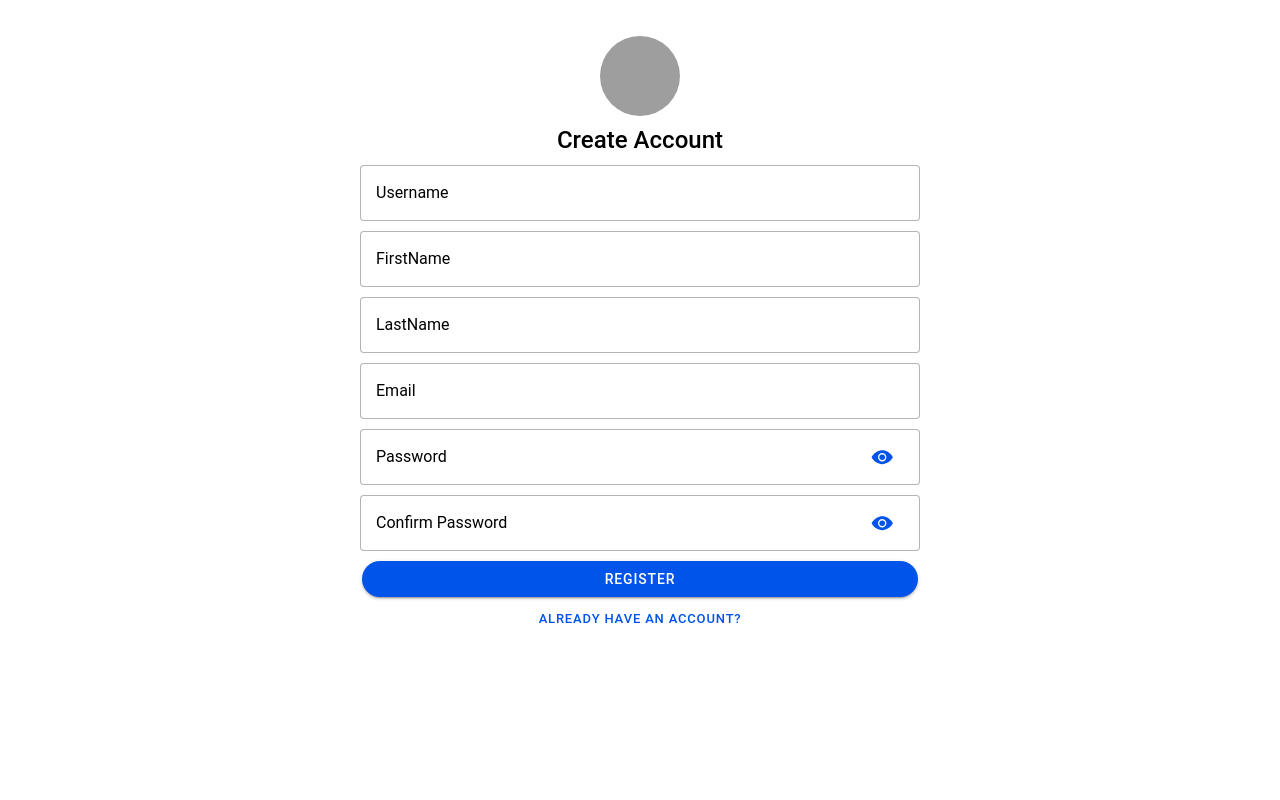
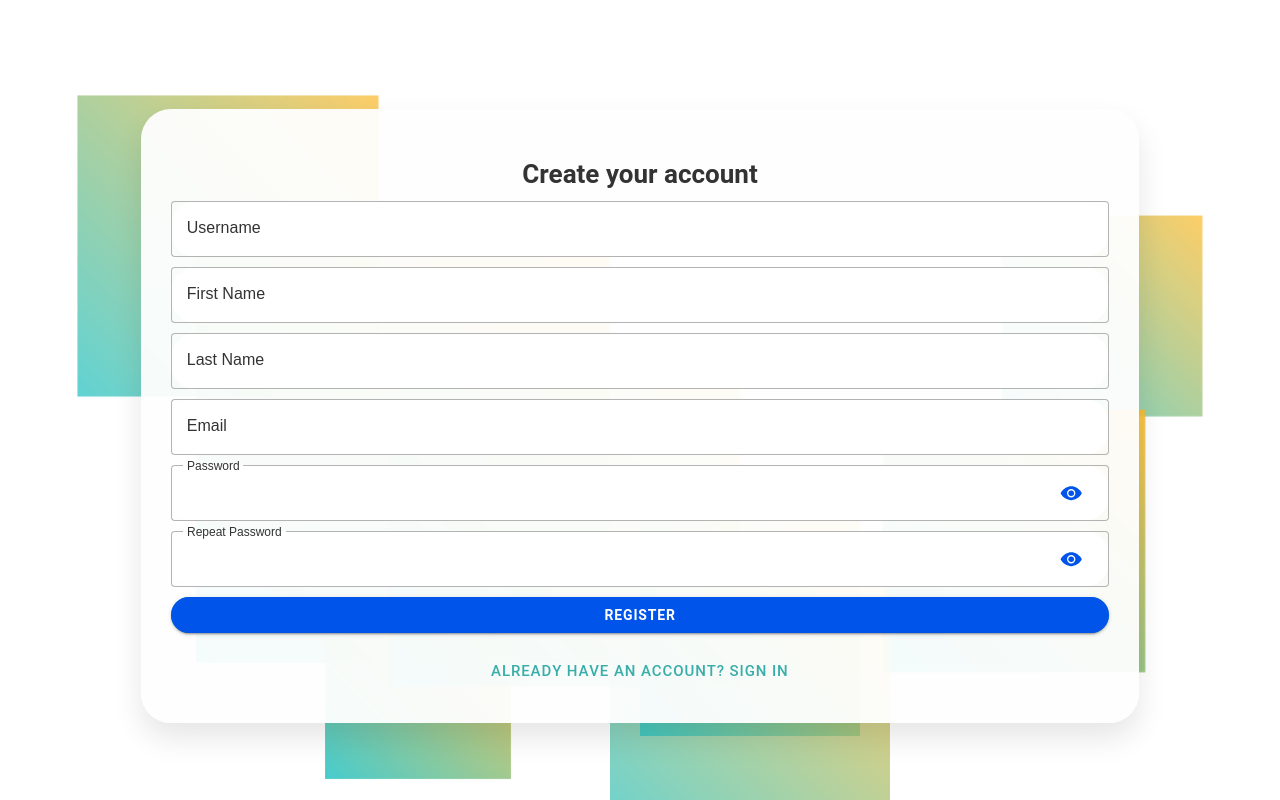
Before and after one commit to keynaGogo1/it35-lab, a React (Vite) app: page /it35-lab/register in a window 1280 px wide. Built offline with nearby package versions, Linux system fonts and the light colour scheme; grey boxes are pictures that could not be loaded.

Commit message:
added editprofile

```diff
--- a/src/pages/EditProfilePage.tsx
+++ b/src/pages/EditProfilePage.tsx
@@ -2,7 +2,7 @@ import React, { useState, useRef, useEffect } from 'react';
 import {
   IonContent, IonPage, IonInput, IonButton, IonAlert, IonHeader,
   IonBackButton, IonButtons, IonItem, IonText, IonCol, IonGrid,
-  IonRow, IonInputPasswordToggle, IonImg, IonAvatar,
+  IonRow, IonInputPasswordToggle, IonImg, IonAvatar, IonCard, IonCardContent
 } from '@ionic/react';
 import { supabase } from '../utils/supabaseClient';
 import { useHistory } from 'react-router-dom';
@@ -12,8 +12,7 @@ const EditAccount: React.FC = () => {
   const [currentPassword, setCurrentPassword] = useState('');
   const [password, setPassword] = useState('');
   const [confirmPassword, setConfirmPassword] = useState('');
-    const [firstName, setFirstName] = useState('');
-    const [lastName, setLastName] = useState('');
+  const [Name, setName] = useState('');
   const [username, setUsername] = useState('');
   const [avatarFile, setAvatarFile] = useState<File | null>(null);
   const [avatarPreview, setAvatarPreview] = useState<string | null>(null);
@@ -37,7 +36,7 @@ const EditAccount: React.FC = () => {
       // Fetch user details from Supabase using the session's email
       const { data: user, error: userError } = await supabase
         .from('users')
-            .select('user_firstname, user_lastname, user_avatar_url, user_email, username')
+        .select('user_name, user_avatar_url, user_email, username')
         .eq('user_email', session.session.user.email) // Use email from the session
         .single();
 
@@ -48,8 +47,7 @@ const EditAccount: React.FC = () => {
       }
 
       // Populate form fields with the retrieved data
-          setFirstName(user.user_firstname || '');
-          setLastName(user.user_lastname || '');
+      setName(user.user_name || '');
       setAvatarPreview(user.user_avatar_url);
       setEmail(user.user_email);
       setUsername(user.username || '');
@@ -95,7 +93,6 @@ const EditAccount: React.FC = () => {
       password: currentPassword,
     });
 
-
     if (passwordError) {
       setAlertMessage('Incorrect current password.');
       setShowAlert(true);
@@ -109,7 +106,6 @@ const EditAccount: React.FC = () => {
       const fileExt = avatarFile.name.split('.').pop();
       const fileName = `${Date.now()}.${fileExt}`;
       const filePath = `avatars/${fileName}`;
-
       const { data: uploadData, error: uploadError } = await supabase.storage
         .from('user-avatars')
         .upload(filePath, avatarFile, {
@@ -128,13 +124,11 @@ const EditAccount: React.FC = () => {
       avatarUrl = data.publicUrl;
     }
 
-
     // Update user data in the users table
     const { error: updateError } = await supabase
       .from('users')
       .update({
-            user_firstname: firstName,
-            user_lastname: lastName,
+        user_name: Name,
         user_avatar_url: avatarUrl,
         username: username,
       })
@@ -164,7 +158,6 @@ const EditAccount: React.FC = () => {
     history.push('/it35-lab/app');
   };
 
-
   return (
     <IonPage>
       <IonHeader>
@@ -173,23 +166,21 @@ const EditAccount: React.FC = () => {
         </IonButtons>
       </IonHeader>
       <IonContent className="ion-padding">
-          <IonItem>
+        <IonCard>
+          <IonCardContent>
             <IonText color="secondary">
               <h1>Edit Account</h1>
             </IonText>
-          </IonItem>
-          <br />
 
             {/* Avatar Upload Section */}
             <IonGrid>
               <IonRow className="ion-justify-content-center ion-align-items-center">
-              <IonCol className="ion-text-center">
+                <IonCol size="auto" className="ion-text-center">
                   {avatarPreview && (
-                  <IonAvatar style={{ width: '200px', height: '200px', margin: '10px auto' }}>
+                    <IonAvatar style={{ width: '120px', height: '120px', margin: '10px auto' }}>
                       <IonImg src={avatarPreview} style={{ objectFit: 'cover' }} />
                     </IonAvatar>
                   )}
-
                   <input
                     type="file"
                     ref={fileInputRef}
@@ -197,18 +188,17 @@ const EditAccount: React.FC = () => {
                     accept="image/*"
                     onChange={handleAvatarChange}
                   />
-
-                <IonButton expand="block" onClick={() => fileInputRef.current?.click()}>
+                  <IonButton expand="block" onClick={() => fileInputRef.current?.click()} shape="round">
                     Upload Avatar
                   </IonButton>
                 </IonCol>
               </IonRow>
             </IonGrid>
 
-          {/* Rest of the Form */}
+            {/* User Info Fields */}
             <IonGrid>
               <IonRow>
-              <IonCol>
+                <IonCol size="12">
                   <IonInput
                     label="Username"
                     type="text"
@@ -220,31 +210,23 @@ const EditAccount: React.FC = () => {
                   />
                 </IonCol>
               </IonRow>
+
               <IonRow>
-              <IonCol size="6">
+                <IonCol size="12">
                   <IonInput
-                  label="First Name"
+                    label="Name"
                     type="text"
                     labelPlacement="floating"
                     fill="outline"
-                  placeholder="Enter First Name"
-                  value={firstName}
-                  onIonChange={(e) => setFirstName(e.detail.value!)}
-                />
-              </IonCol>
-              <IonCol size="6">
-                <IonInput
-                  label="Last Name"
-                  type="text"
-                  labelPlacement="floating"
-                  fill="outline"
-                  placeholder="Enter Last Name"
-                  value={lastName}
-                  onIonChange={(e) => setLastName(e.detail.value!)}
+                    placeholder="Enter Name"
+                    value={Name}
+                    onIonChange={(e) => setName(e.detail.value!)}
                   />
                 </IonCol>
               </IonRow>
             </IonGrid>
+
+            {/* Password Fields */}
             <IonGrid>
               <IonRow>
                 <IonText color="secondary">
@@ -284,7 +266,6 @@ const EditAccount: React.FC = () => {
               </IonRow>
             </IonGrid>
 
-
             {/* Current Password Field */}
             <IonGrid>
               <IonRow>
@@ -297,7 +278,7 @@ const EditAccount: React.FC = () => {
                     type="password"
                     labelPlacement="floating"
                     fill="outline"
-                  placeholder="Enter Current Password to Save Changess"
+                    placeholder="Enter Current Password to Save Changes"
                     value={currentPassword}
                     onIonChange={(e) => setCurrentPassword(e.detail.value!)}
                   >
@@ -307,9 +288,12 @@ const EditAccount: React.FC = () => {
               </IonRow>
             </IonGrid>
 
+            {/* Update Button */}
             <IonButton expand="full" onClick={handleUpdate} shape="round">
               Update Account
             </IonButton>
+          </IonCardContent>
+        </IonCard>
 
         {/* Alert for success or errors */}
         <IonAlert
--- a/src/pages/Register.tsx
+++ b/src/pages/Register.tsx
@@ -1,159 +1,302 @@
 import React, { useState } from 'react';
 import {
-  IonPage, IonContent, IonInput, IonButton, IonModal, IonTitle,
-  IonText, IonAlert, IonAvatar, IonCard, IonCardHeader, IonCardSubtitle,
-  IonCardTitle, IonCardContent, IonInputPasswordToggle
+  IonButton,
+  IonContent,
+  IonInput,
+  IonInputPasswordToggle,
+  IonPage,
+  IonTitle,
+  IonModal,
+  IonText,
+  IonCard,
+  IonCardContent,
+  IonCardHeader,
+  IonCardSubtitle,
+  IonCardTitle,
+  IonAlert,
+  IonSpinner,
 } from '@ionic/react';
 import { supabase } from '../utils/supabaseClient';
 import bcrypt from 'bcryptjs';
 
-const AlertBox = ({ message, isOpen, onClose }: { message: string; isOpen: boolean; onClose: () => void }) => (
-  <IonAlert isOpen={isOpen} onDidDismiss={onClose} header="Notice" message={message} buttons={['OK']} />
+const AlertBox: React.FC<{ message: string; isOpen: boolean; onClose: () => void }> = ({ message, isOpen, onClose }) => {
+  return (
+    <IonAlert
+      isOpen={isOpen}
+      onDidDismiss={onClose}
+      header="Notification"
+      message={message}
+      buttons={['OK']}
+    />
   );
+};
 
 const Register: React.FC = () => {
-  const [form, setForm] = useState({
-    username: '', firstName: '', lastName: '',
-    email: '', password: '', confirmPassword: ''
-  });
-  const [showVerification, setShowVerification] = useState(false);
-  const [showSuccess, setShowSuccess] = useState(false);
-  const [alertMsg, setAlertMsg] = useState('');
+  const [username, setUsername] = useState('');
+  const [firstName, setFirstName] = useState('');
+  const [lastName, setLastName] = useState('');
+  const [email, setEmail] = useState('');
+  const [password, setPassword] = useState('');
+  const [confirmPassword, setConfirmPassword] = useState('');
+  const [showVerificationModal, setShowVerificationModal] = useState(false);
+  const [showSuccessModal, setShowSuccessModal] = useState(false);
+  const [alertMessage, setAlertMessage] = useState('');
   const [showAlert, setShowAlert] = useState(false);
+  const [loading, setLoading] = useState(false);
 
-  const updateField = (field: string, value: string) => {
-    setForm(prev => ({ ...prev, [field]: value }));
+  const handleOpenVerificationModal = () => {
+    if (!email.endsWith('@nbsc.edu.ph') && !email.endsWith('@gmail.com')) {
+      setAlertMessage('Please register with a valid email domain (nbsc.edu.ph or gmail.com).');
+      setShowAlert(true);
+      return;
+    }
+    if (password !== confirmPassword) {
+      setAlertMessage('Passwords do not match.');
+      setShowAlert(true);
+      return;
+    }
+    setShowVerificationModal(true);
   };
 
-  const validateForm = () => {
-    const { email, password, confirmPassword } = form;
-    if (!email.endsWith('@gmail.com') && !email.endsWith('@nbsc.edu.ph')) {
-      setAlertMsg('Gmail or NBSC email allowed.');
-      setShowAlert(true);
-      return false;
-    }
-    if (password !== confirmPassword) {
-      setAlertMsg('Passwords do not match.');
-      setShowAlert(true);
-      return false;
-    }
-    return true;
-  };
+  const doRegister = async () => {
+    setLoading(true);
+    setShowVerificationModal(false);
+    try {
+      const { error } = await supabase.auth.signUp({ email, password });
+      if (error) throw new Error('Account creation failed: ' + error.message);
 
-  const handleRegisterClick = () => {
-    if (validateForm()) setShowVerification(true);
-  };
+      const salt = await bcrypt.genSalt(10);
+      const hashedPassword = await bcrypt.hash(password, salt);
 
-  const handleRegistration = async () => {
-    setShowVerification(false);
-    try {
-      const { email, password, username, firstName, lastName } = form;
-      const { error } = await supabase.auth.signUp({ email, password });
-      if (error) throw new Error(error.message);
-
-      const hash = await bcrypt.hash(password, 10);
-      const { error: insertErr } = await supabase.from('users').insert([{
+      const { error: insertError } = await supabase.from('users').insert([{
         username,
         user_email: email,
         user_firstname: firstName,
         user_lastname: lastName,
-        user_password: hash
+        user_password: hashedPassword,
       }]);
-      if (insertErr) throw new Error(insertErr.message);
+      if (insertError) throw new Error('Failed to save user data: ' + insertError.message);
 
-      setShowSuccess(true);
+      setShowSuccessModal(true);
     } catch (err) {
-      setAlertMsg(err instanceof Error ? err.message : 'Unexpected error occurred.');
+      setAlertMessage(err instanceof Error ? err.message : 'An unknown error occurred.');
       setShowAlert(true);
+    } finally {
+      setLoading(false);
     }
   };
 
   const inputStyle = {
-    marginBottom: '10px',
-    borderRadius: '20px',
+    margin: '10px auto',
+    width: '100%',
+    borderRadius: '25px',
+    fontFamily: 'Arial, sans-serif',
+    fontSize: '16px',
+    fontWeight: '400',
+    color: '#333',
+    padding: '12px 20px',
     backgroundColor: '#fff',
-    padding: '12px 16px'
   };
 
   return (
     <IonPage>
-      <IonContent fullscreen className="ion-padding" style={{ textAlign: 'center' }}>
-        <div className="bg-circles" style={{ padding: '20px', maxWidth: '600px', margin: '0 auto' }}>
-          <IonAvatar style={{ margin: 'auto', width: '80px', height: '80px' }}>
-            <img src="https://imgs.search.brave.com/RcOSmqNkKtC5_gw2DRFap2lRRb16YSoJN0SzaI7nHPc/rs:fit:860:0:0:0/g:ce/aHR0cHM6Ly9jZG4u/cGhvdG9yb29tLmNv/bS92Mi9pbWFnZS1j/YWNoZT9wYXRoPWdz/Oi8vYmFja2dyb3Vu/ZC03ZWY0NC5hcHBz/cG90LmNvbS9iYWNr/Z3JvdW5kc192My9j/dXRlLzQ3Xy1fY3V0/ZS5qcGc" alt="avatar" />
-          </IonAvatar>
-          <h2 style={{ marginTop: '10px' }}>Create Account</h2>
+      <IonContent
+        fullscreen
+        className="ion-padding"
+        style={{
+          position: 'relative',
+          overflow: 'hidden',
+          display: 'flex',
+          justifyContent: 'center',
+          alignItems: 'center',
+          minHeight: '100vh',
+          padding: 0,
+          animation: 'fadeSlideIn 1s ease-in-out forwards',
+        }}
+      >
+        <style>
+          {`
+            @keyframes fadeSlideIn {
+              0% { opacity: 0; transform: translateY(20px); }
+              100% { opacity: 1; transform: translateY(0); }
+            }
 
-          {['username', 'firstName', 'lastName', 'email'].map(field => (
-            <IonInput
-              key={field}
-              style={inputStyle}
-              label={field.charAt(0).toUpperCase() + field.slice(1)}
-              fill="outline"
-              value={form[field as keyof typeof form]}
-              onIonChange={e => updateField(field, e.detail.value!)}
-            />
-          ))}
+            .bg-squares {
+              position: relative;
+              width: 100%;
+              height: 100%;
+              overflow: hidden;
+            }
 
-          <IonInput
-            style={inputStyle}
-            label="Password"
-            type="password"
-            fill="outline"
-            value={form.password}
-            onIonChange={e => updateField('password', e.detail.value!)}
+            .bg-squares .square {
+              position: absolute;
+              background: linear-gradient(45deg, rgba(34, 193, 195, 1), rgba(253, 187, 45, 1));
+              animation: pulse 5s ease-in-out infinite;
+              opacity: 0.7;
+            }
+
+            .bg-squares .square:nth-child(1) {
+              width: 300px;
+              height: 300px;
+              top: 10%;
+              left: 5%;
+              animation-delay: 0s;
+            }
+
+            .bg-squares .square:nth-child(2) {
+              width: 200px;
+              height: 200px;
+              top: 25%;
+              right: 5%;
+              animation-delay: 1s;
+            }
+
+            .bg-squares .square:nth-child(3) {
+              width: 400px;
+              height: 400px;
+              bottom: 20%;
+              left: 15%;
+              animation-delay: 2s;
+            }
+
+            .bg-squares .square:nth-child(4) {
+              width: 250px;
+              height: 250px;
+              top: 50%;
+              right: 10%;
+              animation-delay: 3s;
+            }
+
+            .bg-squares .square:nth-child(5) {
+              width: 180px;
+              height: 180px;
+              bottom: 5%;
+              left: 25%;
+              animation-delay: 4s;
+            }
+
+            .bg-squares .square:nth-child(6) {
+              width: 350px;
+              height: 350px;
+              top: 40%;
+              left: 30%;
+              animation-delay: 5s;
+            }
+
+            .bg-squares .square:nth-child(7) {
+              width: 280px;
+              height: 280px;
+              top: 70%;
+              right: 30%;
+              animation-delay: 6s;
+            }
+
+            .bg-squares .square:nth-child(8) {
+              width: 220px;
+              height: 220px;
+              bottom: 10%;
+              left: 50%;
+              animation-delay: 7s;
+            }
+
+            @keyframes pulse {
+              0% { transform: scale(1); opacity: 0.7; }
+              50% { transform: scale(1.05); opacity: 0.9; }
+              100% { transform: scale(1); opacity: 0.7; }
+            }
+          `}
+        </style>
+
+        <div className="bg-squares" style={{ width: '100%', display: 'flex', justifyContent: 'center', alignItems: 'center', flexDirection: 'column', minHeight: '100vh' }}>
+          <div className="square"></div>
+          <div className="square"></div>
+          <div className="square"></div>
+          <div className="square"></div>
+          <div className="square"></div>
+          <div className="square"></div>
+          <div className="square"></div>
+          <div className="square"></div>
+
+          <div
+            style={{
+              width: '80%',
+              maxWidth: '1000px',
+              padding: '30px',
+              borderRadius: '30px',
+              backgroundColor: 'rgba(254, 254, 254, 0.95)',
+              boxShadow: '0 15px 30px rgba(0,0,0,0.1)',
+              textAlign: 'center',
+              zIndex: 1,
+            }}
           >
+            <h1 style={{ fontSize: '26px', fontWeight: 'bold', color: '#333' }}>Create your account</h1>
+
+            <IonInput style={inputStyle} label="Username" labelPlacement="floating" fill="outline" type="text" placeholder="Enter a unique username" value={username} onIonChange={e => setUsername(e.detail.value!)} />
+            <IonInput style={inputStyle} label="First Name" labelPlacement="floating" fill="outline" type="text" placeholder="Input your name" value={firstName} onIonChange={e => setFirstName(e.detail.value!)} />
+            <IonInput style={inputStyle} label="Last Name" labelPlacement="floating" fill="outline" type="text" placeholder="Input your surname" value={lastName} onIonChange={e => setLastName(e.detail.value!)} />
+            <IonInput style={inputStyle} label="Email" labelPlacement="floating" fill="outline" type="email" placeholder="Any Email" value={email} onIonChange={e => setEmail(e.detail.value!)} />
+            <IonInput style={inputStyle} label="Password" labelPlacement="floating" fill="outline" type="password" placeholder="Input password" value={password} onIonChange={e => setPassword(e.detail.value!)} >
               <IonInputPasswordToggle slot="end" />
             </IonInput>
-          <IonInput
-            style={inputStyle}
-            label="Confirm Password"
-            type="password"
-            fill="outline"
-            value={form.confirmPassword}
-            onIonChange={e => updateField('confirmPassword', e.detail.value!)}
-          >
+            <IonInput style={inputStyle} label="Repeat Password" labelPlacement="floating" fill="outline" type="password" placeholder="Repeat password" value={confirmPassword} onIonChange={e => setConfirmPassword(e.detail.value!)} >
               <IonInputPasswordToggle slot="end" />
             </IonInput>
 
-          <IonButton expand="block" color="primary" shape="round" onClick={handleRegisterClick}>
-            Register
+            <IonButton
+              style={{ margin: '10px auto', width: '100%', borderRadius: '25px', fontWeight: '600', color: '#fff', backgroundColor: '#38ada9' }}
+              onClick={handleOpenVerificationModal}
+              expand="full"
+              shape="round"
+              disabled={loading}
+            >
+              {loading ? <IonSpinner name="dots" /> : 'Register'}
             </IonButton>
-          <IonButton routerLink="/it35-lab" fill="clear" size="small">Already have an account?</IonButton>
+
+            <IonButton routerLink="/it35-lab" fill="clear" shape="round" style={{ marginTop: '10px', fontSize: '15px', color: '#38ada9' }}>
+              Already have an account? Sign in
+            </IonButton>
+          </div>
         </div>
 
-        {/* Verification Modal */}
-        <IonModal isOpen={showVerification} onDidDismiss={() => setShowVerification(false)}>
+        {/* Modals */}
+        <IonModal isOpen={showVerificationModal} onDidDismiss={() => setShowVerificationModal(false)}>
           <IonContent className="ion-padding">
-            <IonCard style={{ marginTop: '20%' }}>
+            <IonCard style={{ marginTop: '20%', borderRadius: '20px' }}>
               <IonCardHeader>
-                <IonCardTitle>Confirm Details</IonCardTitle>
-                <IonCardSubtitle>{form.username}</IonCardSubtitle>
-                <IonCardSubtitle>{form.email}</IonCardSubtitle>
-                <IonCardSubtitle>{form.firstName} {form.lastName}</IonCardSubtitle>
+                <IonCardTitle>User Registration Details</IonCardTitle>
+                <hr />
+                <IonCardSubtitle>Username</IonCardSubtitle>
+                <IonCardTitle>{username}</IonCardTitle>
+                <IonCardSubtitle>Email</IonCardSubtitle>
+                <IonCardTitle>{email}</IonCardTitle>
+                <IonCardSubtitle>Name</IonCardSubtitle>
+                <IonCardTitle>{firstName} {lastName}</IonCardTitle>
               </IonCardHeader>
-              <IonCardContent>
-                <IonButton color="medium" fill="outline" onClick={() => setShowVerification(false)}>Cancel</IonButton>
-                <IonButton color="success" onClick={handleRegistration}>Confirm</IonButton>
-              </IonCardContent>
+              <IonCardContent />
+              <div style={{ display: 'flex', justifyContent: 'flex-end', padding: '10px' }}>
+                <IonButton fill="outline" color="medium" onClick={() => setShowVerificationModal(false)}>Cancel</IonButton>
+                <IonButton color="success" onClick={doRegister}>Confirm</IonButton>
+              </div>
             </IonCard>
           </IonContent>
         </IonModal>
 
-        {/* Success Modal */}
-        <IonModal isOpen={showSuccess} onDidDismiss={() => setShowSuccess(false)}>
+        <IonModal isOpen={showSuccessModal} onDidDismiss={() => setShowSuccessModal(false)}>
           <IonContent className="ion-padding" style={{ textAlign: 'center' }}>
-            <div style={{ marginTop: '30%', backgroundColor: '#fff', padding: '30px', borderRadius: '20px' }}>
-              <IonTitle style={{ color: 'green' }}>🎉 Registered Successfully!</IonTitle>
+            <div style={{ marginTop: '30%', padding: '30px', borderRadius: '20px', boxShadow: '0 6px 18px rgba(0, 0, 0, 0.1)', backgroundColor: '#ffffff' }}>
+              <IonTitle style={{ fontSize: '22px', color: '#28a745' }}>✅ Registration Successful!</IonTitle>
               <IonText>
-                <p>Check your email to verify your account.</p>
+                <p>Your account has been created successfully.</p>
+                <p>Proceed to sign in.</p>
               </IonText>
-              <IonButton routerLink="/it35-lab" color="success">Go to Login</IonButton>
+              <IonButton style={{ marginTop: '20px' }} color="primary" expand="full" onClick={() => setShowSuccessModal(false)}>
+                Close
+              </IonButton>
             </div>
           </IonContent>
         </IonModal>
 
-        <AlertBox message={alertMsg} isOpen={showAlert} onClose={() => setShowAlert(false)} />
+        <AlertBox message={alertMessage} isOpen={showAlert} onClose={() => setShowAlert(false)} />
       </IonContent>
     </IonPage>
   );
```
Also changed, not shown: src/pages/Login.css (deleted, +0 -89 lines), src/pages/Login.tsx (+23 -30 lines), src/pages/Menu.tsx (+5 -47 lines), src/pages/Home.tsx (line endings or trailing spaces). Lines whose indentation alone changed are shown as unchanged.
